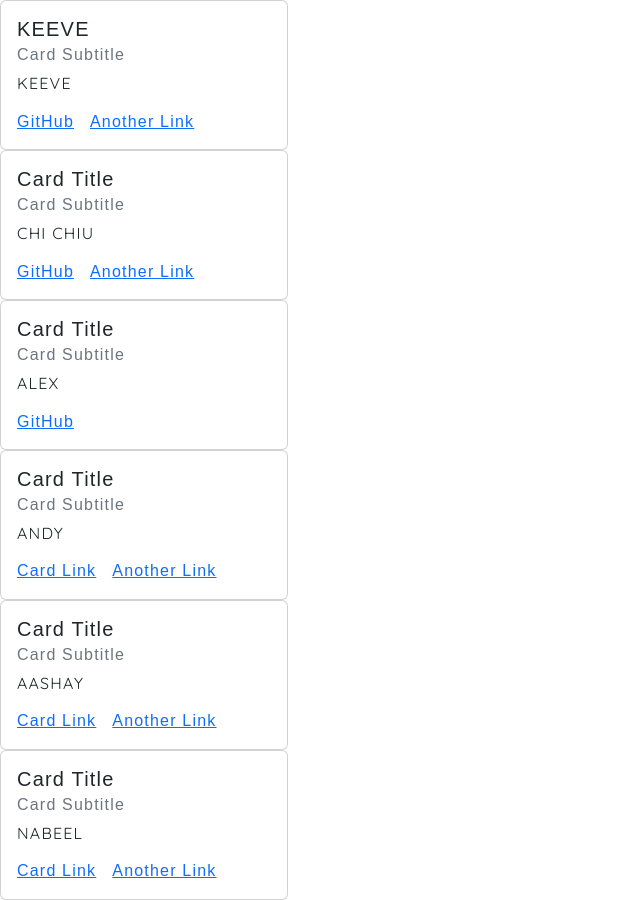
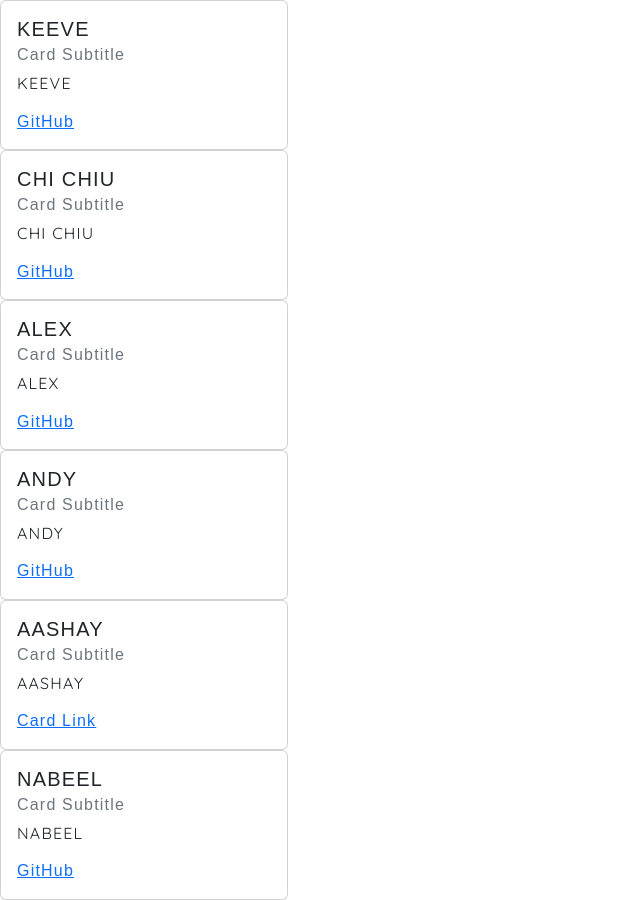
Before and after one commit to chichiulam2022/Travotel, a React (Create React App) app in the folder client/: page /aboutus in a window 1280 px wide. Shown: the whole page, without its empty margins (0-640 px from the left). Built offline with nearby package versions, Linux system fonts and the light colour scheme; no server answers; a web font is replaced by a local one.

Commit message:
cards completed

```diff
--- a/client/src/components/AboutUs/AboutUs.js
+++ b/client/src/components/AboutUs/AboutUs.js
@@ -19,68 +19,63 @@ function AboutUs() {
         <Card.Text>
           KEEVE
         </Card.Text>
-        <Card.Link href="#">GitHub</Card.Link>
-        <Card.Link href="#">Another Link</Card.Link>
+        <Card.Link href="https://github.com/KeeveRW11">GitHub</Card.Link>
       </Card.Body>
     </Card>
 
     <Card style={{ width: '18rem' }}>
       <Card.Body>
-        <Card.Title>Card Title</Card.Title>
+        <Card.Title>CHI CHIU</Card.Title>
         <Card.Subtitle className="mb-2 text-muted">Card Subtitle</Card.Subtitle>
         <Card.Text>
           CHI CHIU
         </Card.Text>
         <Card.Link href="https://github.com/chichiulam2022">GitHub</Card.Link>
-        <Card.Link href="#">Another Link</Card.Link>
       </Card.Body>
     </Card>
 
     <Card style={{ width: '18rem' }}>
       <Card.Body>
-        <Card.Title>Card Title</Card.Title>
+        <Card.Title>ALEX</Card.Title>
         <Card.Subtitle className="mb-2 text-muted">Card Subtitle</Card.Subtitle>
         <Card.Text>
           ALEX
         </Card.Text>
-        < Card.Link href="#">GitHub</Card.Link>
+        < Card.Link href="https://github.com/AlexJCturbo">GitHub</Card.Link>
       </Card.Body>
     </Card>
 
     <Card style={{ width: '18rem' }}>
       <Card.Body>
-        <Card.Title>Card Title</Card.Title>
+        <Card.Title>ANDY</Card.Title>
         <Card.Subtitle className="mb-2 text-muted">Card Subtitle</Card.Subtitle>
         <Card.Text>
           ANDY
         </Card.Text>
-        <Card.Link href="#">Card Link</Card.Link>
-        <Card.Link href="#">Another Link</Card.Link>
+        <Card.Link href="https://github.com/andyloo416"> GitHub</Card.Link>
       </Card.Body>
     </Card>
 
     <Card style={{ width: '18rem' }}>
       <Card.Body>
-        <Card.Title>Card Title</Card.Title>
+        <Card.Title>AASHAY</Card.Title>
         <Card.Subtitle className="mb-2 text-muted">Card Subtitle</Card.Subtitle>
         <Card.Text>
           AASHAY
         </Card.Text>
-        <Card.Link href="#">Card Link</Card.Link>
-        <Card.Link href="#">Another Link</Card.Link>
+        <Card.Link href="https://github.com/A-N26">Card Link</Card.Link>
       </Card.Body>
     </Card>
 
 
     <Card style={{ width: '18rem' }}>
       <Card.Body>
-        <Card.Title>Card Title</Card.Title>
+        <Card.Title>NABEEL</Card.Title>
         <Card.Subtitle className="mb-2 text-muted">Card Subtitle</Card.Subtitle>
         <Card.Text>
           NABEEL
         </Card.Text>
-        <Card.Link href="https://github.com/nab-man">Card Link</Card.Link>
-        <Card.Link href="#">Another Link</Card.Link>
+        <Card.Link href="https://github.com/nab-man">GitHub</Card.Link>
       </Card.Body>
     </Card>
 
```
